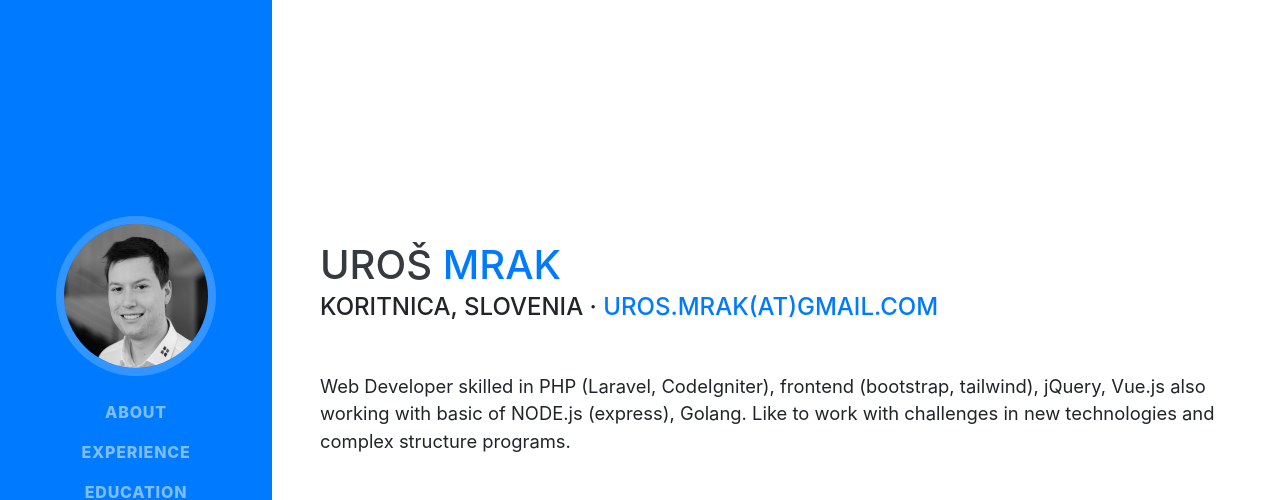
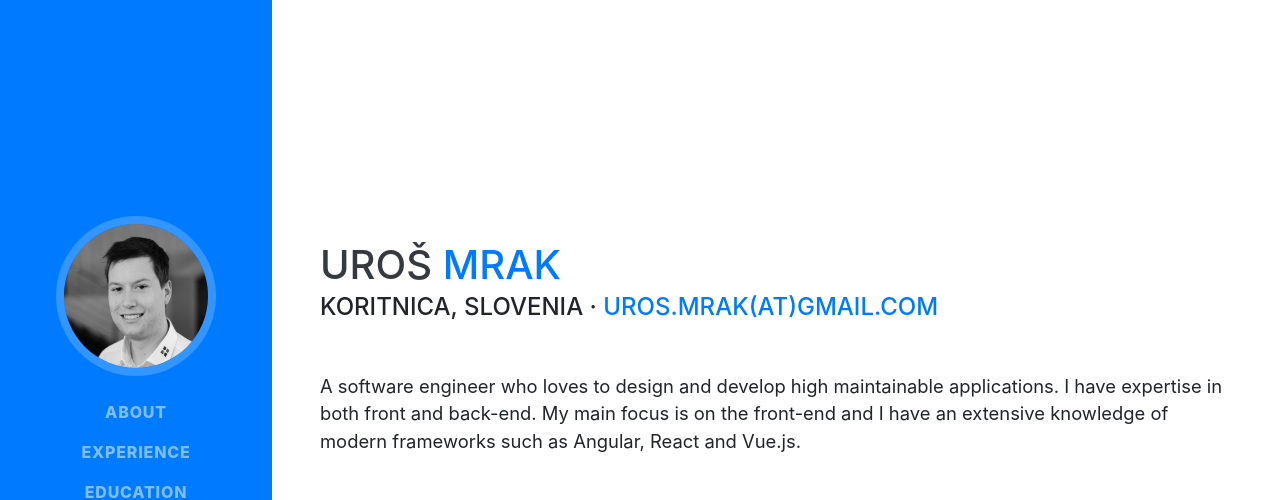
Before and after one commit to umrak11/personal-website, a website with bundled scripts: page index.html in a window 1280 px wide. Shown: the top 500 px of the page. Built offline with nearby package versions, Linux system fonts and the light colour scheme; a web font is replaced by a local one.

Commit message:
Update index.html

```diff
--- a/index.html
+++ b/index.html
@@ -61,7 +61,7 @@
         <div class="subheading mb-5">Koritnica, Slovenia ·
           <a href="mailto:uros.mrak@gmail.com">uros.mrak(at)gmail.com</a>
         </div>
-        <p class="lead mb-5">Web Developer skilled in PHP (Laravel, CodeIgniter), frontend (bootstrap, tailwind), jQuery, Vue.js also working with basic of NODE.js (express), Golang. Like to work with challenges in new technologies and complex structure programs. </p>
+        <p class="lead mb-5">A software engineer who loves to design and develop high maintainable applications. I have expertise in both front and back-end. My main focus is on the front-end and I have an extensive knowledge of modern frameworks such as Angular, React and Vue.js.</p>
         <div class="social-icons">
           <a href="https://www.linkedin.com/in/uro%C5%A1-mrak-571537116/">
             <i class="fab fa-linkedin-in"></i>
```
